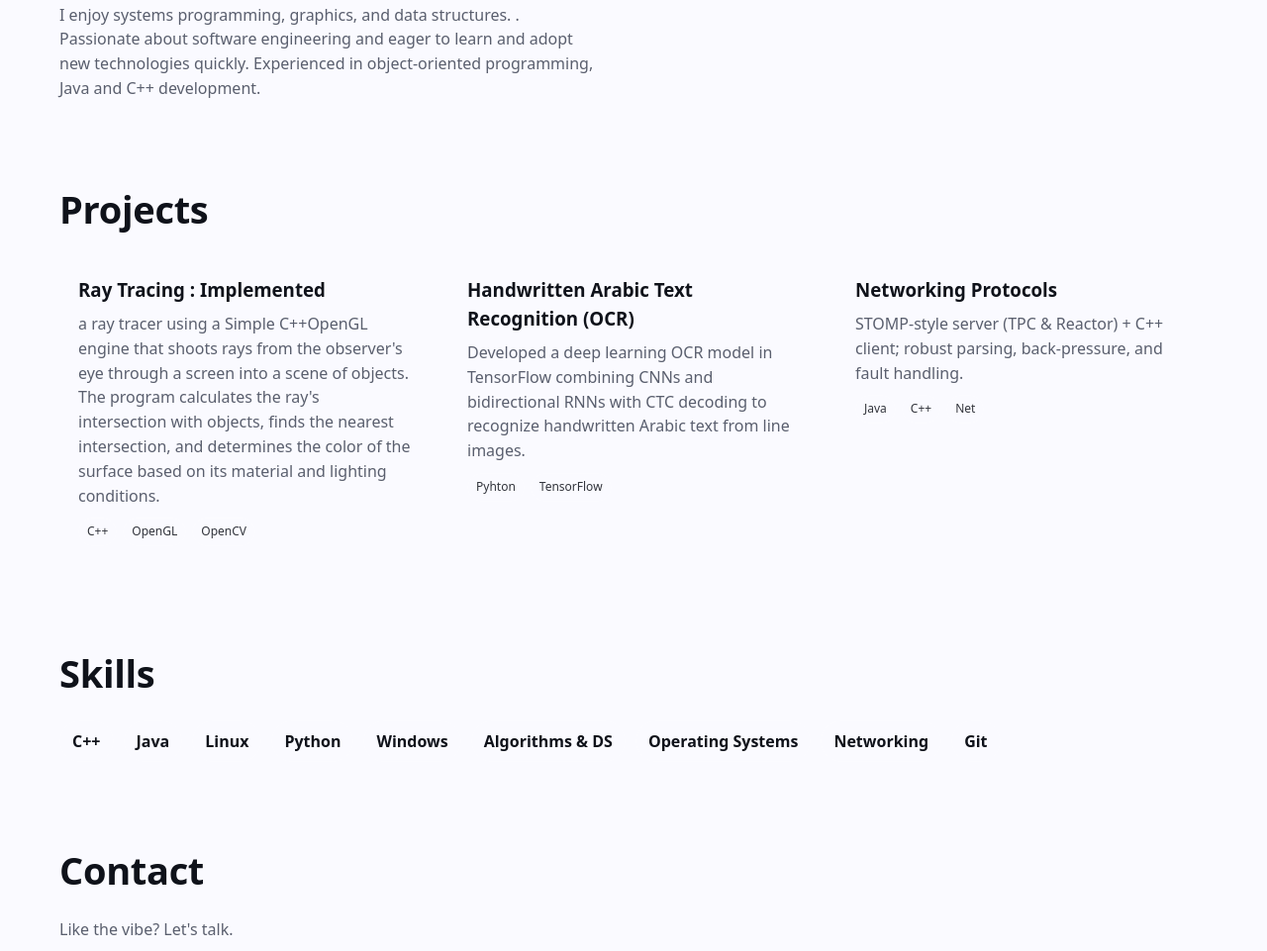
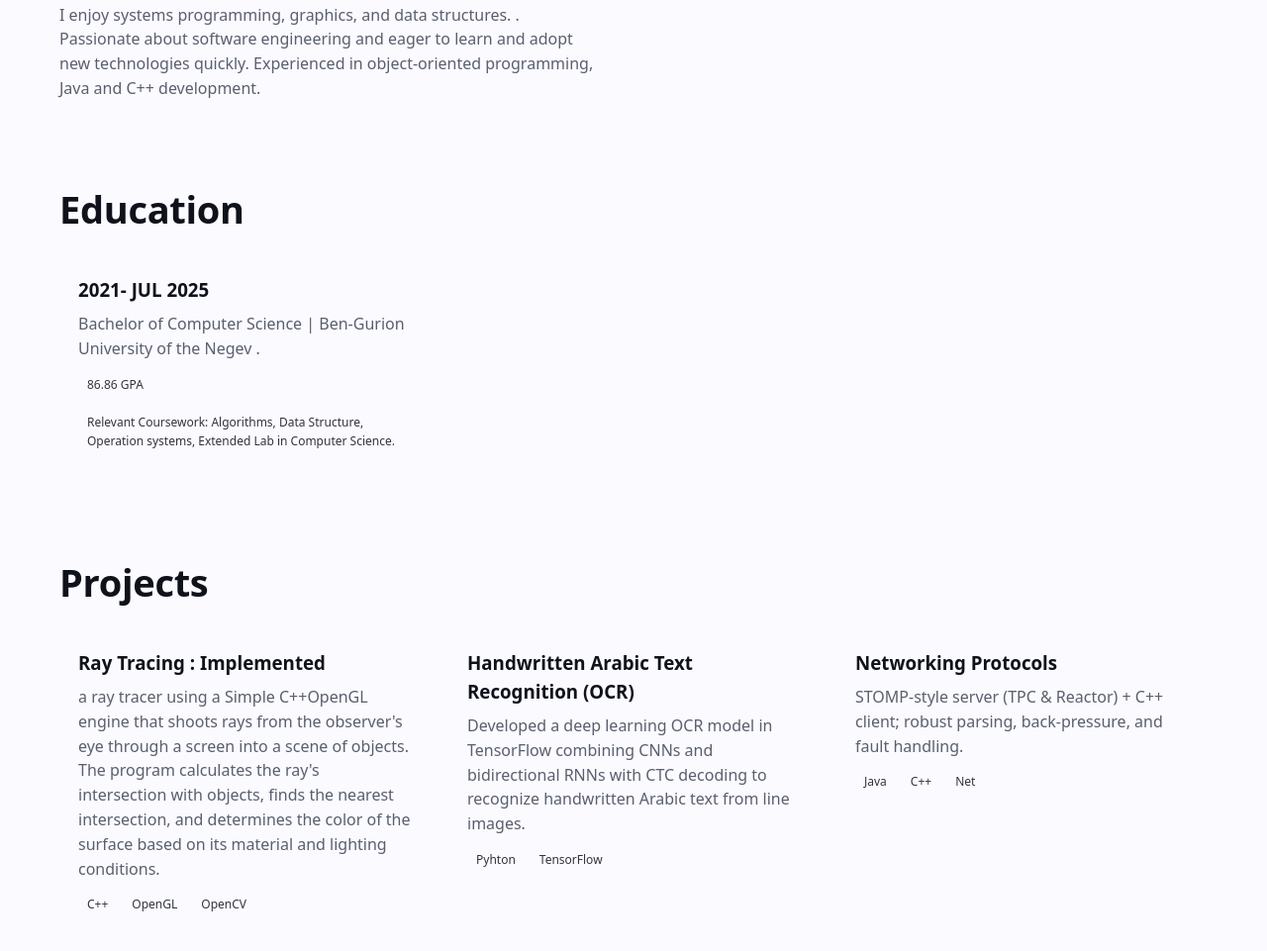
Before and after one commit to Abedtah/portfolio, a plain HTML site: page index.html in a window 1280 px wide. Shown: the part 912-1873 px from the top of the page at 99% size. Drawn offline with Linux system fonts and the light colour scheme.

Commit message:
update(edu) index.html
add education section

```diff
--- a/index.html
+++ b/index.html
@@ -156,6 +156,7 @@
         <a href="#about">About</a>
         <a href="#projects">Projects</a>
         <a href="#skills">Skills</a>
+        <a href="#education">Education</a>
         <a href="#contact">Contact</a>
       </div>
     </nav>
@@ -169,6 +170,7 @@
         <div class="cta">
           <button class="btn primary magnetic" onclick="document.getElementById('contact').scrollIntoView({behavior:'smooth'})">Hire me</button>
           <a class="btn ghost magnetic" href="#projects">See projects</a>
+          <a class="btn ghost magnetic" href="#education">see education</a>
           <a class="btn ghost magnetic" href="Abed Taha-2.pdf" download ="Abed Taha-2.pdf">Download CV</a>
 
         </div>
@@ -184,6 +186,17 @@
       <p class="lead">I enjoy systems programming, graphics, and data structures. . Passionate about software engineering and eager to learn and adopt new technologies quickly. Experienced in object-oriented programming, Java and C++ development.</p>
     </section>
 
+     <section id="education">
+      <h2>Education</h2>
+      <div class="grid">
+        <article class="card tilt">
+          <h3>2021- JUL 2025</h3>
+          <p>Bachelor of Computer Science | Ben-Gurion University of the Negev .</p>
+          <span class="badge">86.86 GPA </span><span class="badge">Relevant Coursework: Algorithms, Data Structure, Operation systems,
+          Extended Lab in Computer Science.</span>
+        </article>
+      </div>
+    </section>
 
 
     <section id="projects">
```
